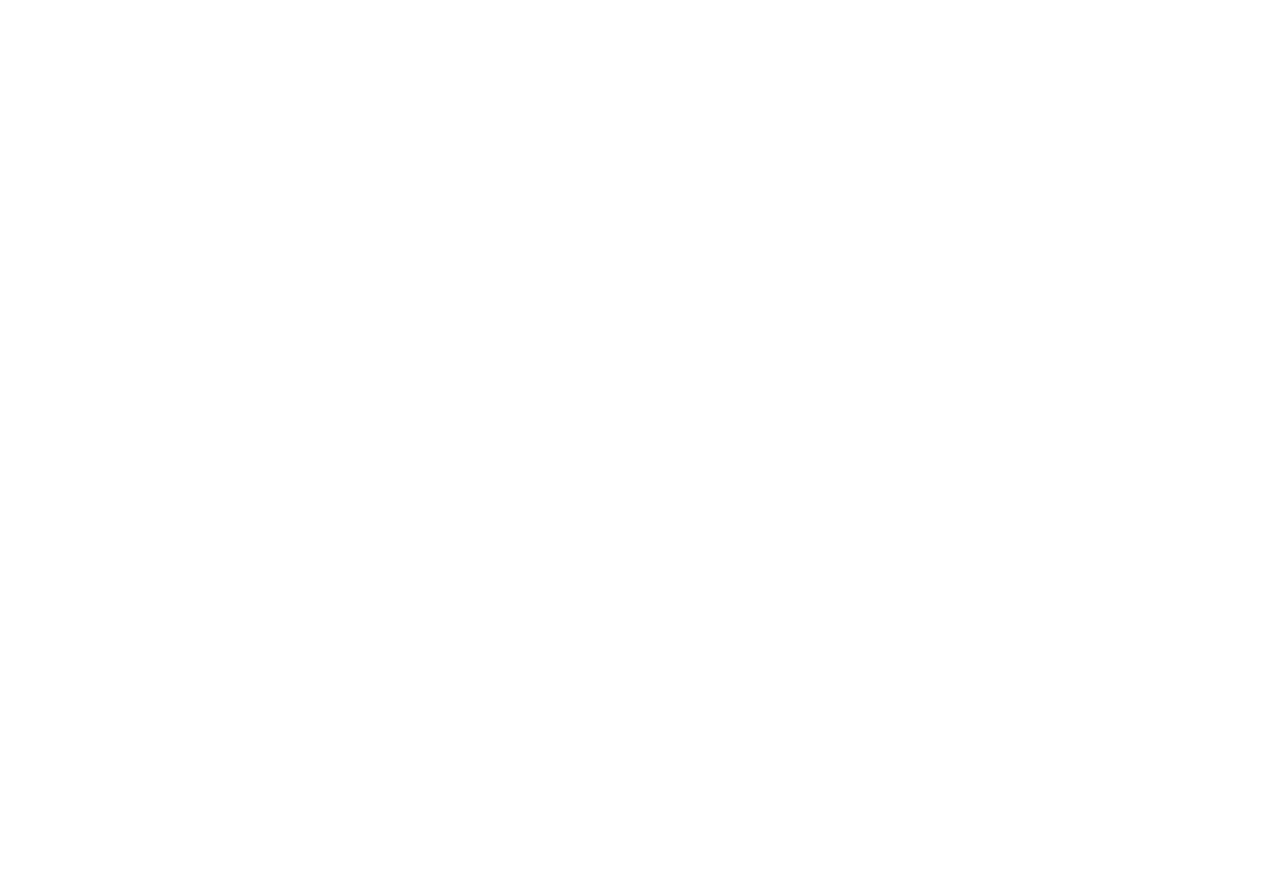
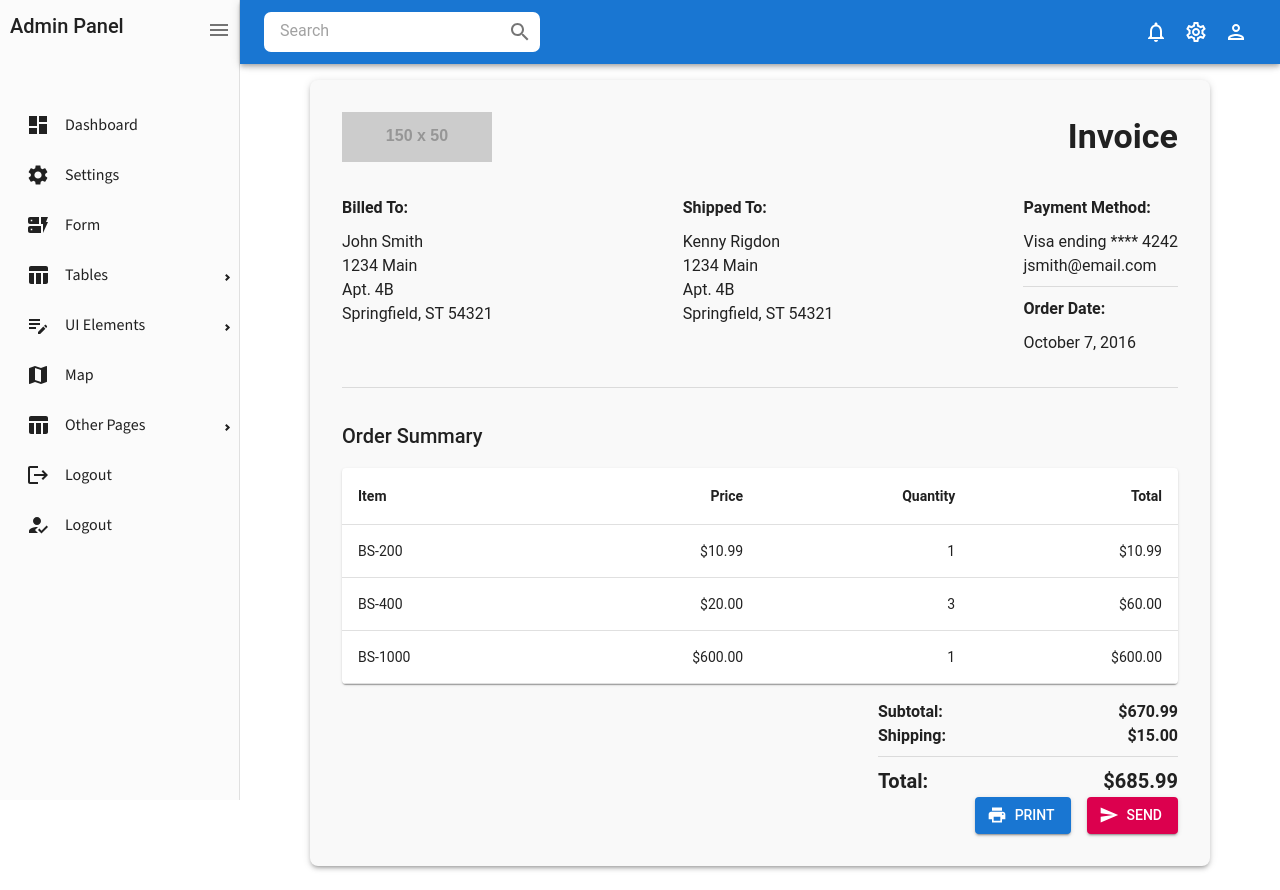
Before and after one commit to SaurabhNegis/Admin_panel, a React (Vite) app: page /invoice in a window 1280 px wide. Before the commit this address had no page. Before the commit the page ends 800 px from the top, so only its background shows below. Built offline with nearby package versions, Linux system fonts and the light colour scheme; a web font is replaced by a local one.

Commit message:
created invoice page and edited the signup page with adding a last name input section

```diff
--- a/src/App.jsx
+++ b/src/App.jsx
@@ -5,11 +5,13 @@
 import CssBaseline from '@mui/material/CssBaseline';
 import AppRoutes from './routes/AppRoutes';
 import theme from './theme/theme';
+import PrintStyles from './PrintStyles';
 function App() {
 
   return (
     <ThemeProvider theme={theme}>
       <CssBaseline />
+      {/* <PrintStyles/> */}
         <Router>
           <AppRoutes />
         </Router>
--- a/src/components/common/Header.jsx
+++ b/src/components/common/Header.jsx
@@ -10,6 +10,7 @@
 const Header = ({ onMenuClick, isCollapsed }) => {
   return (
     //   AppBar - Navigation bar component ,it serves as a container for elements of navigation
+    <div className="no-print">
     <AppBar
       position="fixed"
       sx={{
@@ -18,6 +19,7 @@
         marginLeft: { md: `${isCollapsed ? 80 : 240}px` },
         transition: "width 0.3s ease, margin-left 0.3s ease",
       }}
+
     >
       <Toolbar>
         {/* Sidebar Toggle Button (MenuOutlinedIcon) */}
@@ -72,6 +74,8 @@
         </Box>
       </Toolbar>
     </AppBar>
+
+    </div>
   );
 };
 
--- a/src/components/common/Sidebar.jsx
+++ b/src/components/common/Sidebar.jsx
@@ -11,6 +11,9 @@
 import FunctionsIcon from '@mui/icons-material/Functions';
 import MapIcon from '@mui/icons-material/Map';
 import EditNoteIcon from '@mui/icons-material/EditNote';
+import HowToRegIcon from '@mui/icons-material/HowToReg';
+import ReceiptIcon from '@mui/icons-material/Receipt';
+
 const Sidebars = ({ isCollapsed, setIsCollapsed }) => {
   const location = useLocation(); // Getting the current location for sidebar menuitem
 
@@ -19,6 +22,8 @@
   };
 
   return (
+
+
     <Box sx={{ overflow: "hidden", width: "100%" }}>
       <Sidebar
         collapsed={isCollapsed}
@@ -158,6 +163,33 @@
             {!isCollapsed && "Map"}
           </MenuItem>
 
+
+          {/* Other Pages  navigation */}
+          <SubMenu icon={<TableChartIcon />} label="Other Pages">
+            {/*Basic Tabel */}
+
+            <MenuItem
+              icon={<TableChartIcon />}
+              component={<Link to={"/invoice"} />}
+            active={location.pathname === "/invoice"} // Check if the current route matches
+            >
+              Invoice
+            </MenuItem>
+            {/* Data table  */}
+
+            {/* <MenuItem
+              icon={<PivotTableChartIcon />}
+              component={<Link to={"/dataTable"} />}
+            active={location.pathname === "/dataTable"} // Check if the current route matches
+
+            >
+              Data Table{" "}
+            </MenuItem> */}
+          </SubMenu>
+
+
+
+
           {/* Logout MenuItem  navigation*/}
           <MenuItem
             icon={<Logout />}
@@ -166,9 +198,20 @@
           >
             {!isCollapsed && "Logout"}
           </MenuItem>
+                   {/* Signup MenuItem  navigation*/}
+                   <MenuItem
+            icon={<HowToRegIcon />}
+            component={<Link to={"/signup"} />}
+            active={location.pathname === "/signup"} // Check if the current route matches
+          >
+            {!isCollapsed && "Logout"}
+          </MenuItem>
         </Menu>
       </Sidebar>
     </Box>
+
+
+
   );
 };
 
--- a/src/pages/loginSignupLogout/SignUp.jsx
+++ b/src/pages/loginSignupLogout/SignUp.jsx
@@ -1,21 +1,13 @@
-import * as React from 'react';
+import React, { useState, useRef } from 'react';
 import { useNavigate } from 'react-router-dom';
-import Box from '@mui/material/Box';
-import Button from '@mui/material/Button';
-import Checkbox from '@mui/material/Checkbox';
-import FormControlLabel from '@mui/material/FormControlLabel';
-import FormLabel from '@mui/material/FormLabel';
-import FormControl from '@mui/material/FormControl';
-import TextField from '@mui/material/TextField';
-import Typography from '@mui/material/Typography';
-import Stack from '@mui/material/Stack';
-import MuiCard from '@mui/material/Card';
-import { styled } from '@mui/material/styles';//use for creating a custom style
+import {
+  Box, Button, Checkbox, FormControlLabel, FormLabel,
+  FormControl, TextField, Typography, Stack, Card as MuiCard
+} from '@mui/material';
+import { styled } from '@mui/material/styles';
 import AppTheme from '../../theme/AppTheme';
 import ColorModeSelect from '../../theme/ColorModeSelect';
 
-
-// Styled to Card
 const Card = styled(MuiCard)(({ theme }) => ({
   display: 'flex',
   flexDirection: 'column',
@@ -24,116 +16,105 @@
   padding: theme.spacing(4),
   gap: theme.spacing(2),
   margin: 'auto',
-  boxShadow:
-    'hsla(220, 30%, 5%, 0.05) 0px 5px 15px 0px, hsla(220, 25%, 10%, 0.05) 0px 15px 35px -5px',
-  [theme.breakpoints.up('sm')]: {
-    width: '450px',
-  },
+  boxShadow: 'hsla(220, 30%, 5%, 0.05) 0px 5px 15px, hsla(220, 25%, 10%, 0.05) 0px 15px 35px -5px',
+  [theme.breakpoints.up('sm')]: { width: '450px' },
   ...theme.applyStyles('dark', {
-    boxShadow:
-      'hsla(220, 30%, 5%, 0.5) 0px 5px 15px 0px, hsla(220, 25%, 10%, 0.08) 0px 15px 35px -5px',
+    boxShadow: 'hsla(220, 30%, 5%, 0.5) 0px 5px 15px, hsla(220, 25%, 10%, 0.08) 0px 15px 35px -5px',
   }),
 }));
 
-// styled to the SignUpContainer
 const SignUpContainer = styled(Stack)(({ theme }) => ({
-  height: 'calc((1 - var(--template-frame-height, 0)) * 100dvh)',
-  minHeight: '100%',
+  height: '100vh',
   padding: theme.spacing(2),
-  [theme.breakpoints.up('sm')]: {
-    padding: theme.spacing(4),
-  },
-//   '&::before': {
-//     content: '""',
-//     display: 'block',
-//     position: 'absolute',
-//     zIndex: -1,
-//     inset: 0,
-//     backgroundImage:
-//       'radial-gradient(ellipse at 50% 50%, hsl(210, 100%, 97%), hsl(0, 0%, 100%))',
-//     backgroundRepeat: 'no-repeat',
-//     ...theme.applyStyles('dark', {
-//       backgroundImage:
-//         'radial-gradient(at 50% 50%, hsla(210, 100%, 16%, 0.5), hsl(220, 30%, 5%))',
-//     }),
-//   },
+  [theme.breakpoints.up('sm')]: { padding: theme.spacing(4) },
 }));
 
 export default function SignUp(props) {
   const navigate = useNavigate();
 
-//   useState section
-  const [emailError, setEmailError] = React.useState(false);
-  const [emailErrorMessage, setEmailErrorMessage] = React.useState('');
-  const [passwordError, setPasswordError] = React.useState(false);
-  const [passwordErrorMessage, setPasswordErrorMessage] = React.useState('');
-  const [nameError, setNameError] = React.useState(false);
-  const [nameErrorMessage, setNameErrorMessage] = React.useState('');
+  const [firstNameError, setFirstNameError] = useState(false);
+  const [firstNameErrorMessage, setFirstNameErrorMessage] = useState('');
+  const [lastNameError, setLastNameError] = useState(false);
+  const [lastNameErrorMessage, setLastNameErrorMessage] = useState('');
+  const [emailError, setEmailError] = useState(false);
+  const [emailErrorMessage, setEmailErrorMessage] = useState('');
+  const [passwordError, setPasswordError] = useState(false);
+  const [passwordErrorMessage, setPasswordErrorMessage] = useState('');
 
-//   Validation for inputs
+  const firstNameRef = useRef(null);
+  const lastNameRef = useRef(null);
+  const emailRef = useRef(null);
+  const passwordRef = useRef(null);
 
   const validateInputs = () => {
-    const email = document.getElementById('email');
-    const password = document.getElementById('password');
-    const name = document.getElementById('name');
-
     let isValid = true;
 
-    if (!email.value || !/\S+@\S+\.\S+/.test(email.value)) {
+    if (!firstNameRef.current.value.trim()) {
+      setFirstNameError(true);
+      setFirstNameErrorMessage('First name is required.');
+      firstNameRef.current.focus();
+      isValid = false;
+    } else {
+      setFirstNameError(false);
+      setFirstNameErrorMessage('');
+    }
+
+    if (!lastNameRef.current.value.trim()) {
+      setLastNameError(true);
+      setLastNameErrorMessage('Last name is required.');
+      lastNameRef.current.focus();
+      isValid = false;
+    } else {
+      setLastNameError(false);
+      setLastNameErrorMessage('');
+    }
+
+    if (!emailRef.current.value || !/\S+@\S+\.\S+/.test(emailRef.current.value)) {
       setEmailError(true);
       setEmailErrorMessage('Please enter a valid email address.');
+      emailRef.current.focus();
       isValid = false;
     } else {
       setEmailError(false);
       setEmailErrorMessage('');
     }
 
-    if (!password.value || password.value.length < 6) {
+    if (!passwordRef.current.value || passwordRef.current.value.length < 6) {
       setPasswordError(true);
       setPasswordErrorMessage('Password must be at least 6 characters long.');
+      passwordRef.current.focus();
       isValid = false;
     } else {
       setPasswordError(false);
       setPasswordErrorMessage('');
     }
 
-    if (!name.value || name.value.length < 1) {
-      setNameError(true);
-      setNameErrorMessage('Name is required.');
-      isValid = false;
-    } else {
-      setNameError(false);
-      setNameErrorMessage('');
-    }
-
     return isValid;
   };
 
   const handleSubmit = (event) => {
-    event.preventDefault(); // prevent default form submission behavior
-    if (!validateInputs()) {
-      return;
-    }
-    const data = new FormData(event.currentTarget);
+    event.preventDefault();
+    if (!validateInputs()) return;
+
     console.log({
-      name: data.get('name'),
-      lastName: data.get('lastName'),
-      email: data.get('email'),
-      password: data.get('password'),
+      firstName: firstNameRef.current.value,
+      lastName: lastNameRef.current.value,
+      email: emailRef.current.value,
+      password: passwordRef.current.value,
     });
-    // Redirect to "./" after successful sign up.
+
     navigate("/");
   };
 
   return (
     <AppTheme {...props}>
       <ColorModeSelect sx={{ position: 'fixed', top: '1rem', right: '1rem' }} />
-      <SignUpContainer direction="column" justifyContent="space-between">
+      <SignUpContainer direction="column" justifyContent="center">
         <Card variant="outlined">
           <Typography
             component="h1"
             variant="h4"
-            sx={{ width: '100%', fontSize: 'clamp(2rem, 10vw, 2.15rem)' }}
+            sx={{ fontSize: 'clamp(2rem, 10vw, 2.15rem)', textAlign: 'center' }}
           >
             Sign up to Admin Panel
           </Typography>
@@ -143,22 +124,37 @@
             sx={{ display: 'flex', flexDirection: 'column', gap: 2 }}
           >
             <FormControl>
-              <FormLabel htmlFor="name">Full name</FormLabel>
+              <FormLabel htmlFor="firstName">First Name</FormLabel>
               <TextField
-                autoComplete="name"
-                name="name"
+                inputRef={firstNameRef}
+                name="firstName"
                 required
                 fullWidth
-                id="name"
-                placeholder="Jon Snow"
-                error={nameError}
-                helperText={nameErrorMessage}
-                color={nameError ? 'error' : 'primary'}
+                id="firstName"
+                placeholder="Jon"
+                error={firstNameError}
+                helperText={firstNameErrorMessage}
               />
             </FormControl>
+
+            <FormControl>
+              <FormLabel htmlFor="lastName">Last Name</FormLabel>
+              <TextField
+                inputRef={lastNameRef}
+                name="lastName"
+                required
+                fullWidth
+                id="lastName"
+                placeholder="Snow"
+                error={lastNameError}
+                helperText={lastNameErrorMessage}
+              />
+            </FormControl>
+
             <FormControl>
               <FormLabel htmlFor="email">Email</FormLabel>
               <TextField
+                inputRef={emailRef}
                 required
                 fullWidth
                 id="email"
@@ -168,12 +164,13 @@
                 variant="outlined"
                 error={emailError}
                 helperText={emailErrorMessage}
-                color={emailError ? 'error' : 'primary'}
               />
             </FormControl>
+
             <FormControl>
               <FormLabel htmlFor="password">Password</FormLabel>
               <TextField
+                inputRef={passwordRef}
                 required
                 fullWidth
                 name="password"
@@ -184,13 +181,14 @@
                 variant="outlined"
                 error={passwordError}
                 helperText={passwordErrorMessage}
-                color={passwordError ? 'error' : 'primary'}
               />
             </FormControl>
+
             <FormControlLabel
               control={<Checkbox value="allowExtraEmails" color="primary" />}
               label="I want to receive updates via email."
             />
+
             <Button type="submit" fullWidth variant="contained">
               Sign up
             </Button>
--- /dev/null
+++ b/src/pages/otherPages/Invoice.jsx
@@ -0,0 +1,205 @@
+import React from 'react';
+import {
+  Box,
+  Typography,
+  Divider,
+  Table,
+  TableBody,
+  TableCell,
+  TableContainer,
+  TableHead,
+  TableRow,
+  Paper,
+  Button,
+  GlobalStyles,
+} from '@mui/material';
+import PrintIcon from '@mui/icons-material/Print';
+import SendIcon from '@mui/icons-material/Send';
+
+const Invoices = () => {
+  const handlePrint = () => {
+    window.print();
+  };
+
+  const handleSend = () => {
+    // Replace this alert with your email sending logic
+    alert('Invoice sent!');
+  };
+
+  return (
+    <>
+      {/* Global print styles */}
+      <GlobalStyles
+        styles={{
+          '@media print': {
+            'html, body': {
+              backgroundColor: '#fff',
+              color: '#000',
+              // Ensure backgrounds and colors are printed accurately
+              WebkitPrintColorAdjust: 'exact',
+            },
+            // Remove shadows and margins that might interfere with printing
+            '.MuiBox-root': {
+              boxShadow: 'none !important',
+            },
+            // Hide elements that you don't want printed (if any)
+            '.no-print': {
+              display: 'none',
+            },
+          },
+        }}
+      />
+      <Box
+        sx={{
+          p: { xs: 2, md: 4 },
+          maxWidth: '900px',
+          mx: 'auto',
+          backgroundColor: '#f9f9f9',
+          borderRadius: 2,
+          boxShadow: 3,
+        }}
+      >
+        {/* Header with Logo and Invoice Title */}
+        <Box
+          sx={{
+            display: 'flex',
+            justifyContent: 'space-between',
+            alignItems: 'center',
+            mb: 4,
+          }}
+        >
+          <img
+            src="https://via.placeholder.com/150x50?text=Logo"
+            alt="Logo"
+            style={{ maxWidth: '150px' }}
+          />
+          <Typography variant="h4" component="h1" sx={{ fontWeight: 'bold' }}>
+            Invoice
+          </Typography>
+        </Box>
+
+        {/* Billing, Shipping, and Payment Information */}
+        <Box
+          sx={{
+            display: 'flex',
+            flexDirection: { xs: 'column', md: 'row' },
+            justifyContent: 'space-between',
+            gap: 4,
+            mb: 4,
+          }}
+        >
+          {/* Billed To */}
+          <Box>
+            <Typography variant="subtitle1" sx={{ fontWeight: 'bold', mb: 1 }}>
+              Billed To:
+            </Typography>
+            <Typography>John Smith</Typography>
+            <Typography>1234 Main</Typography>
+            <Typography>Apt. 4B</Typography>
+            <Typography>Springfield, ST 54321</Typography>
+          </Box>
+          {/* Shipped To */}
+          <Box>
+            <Typography variant="subtitle1" sx={{ fontWeight: 'bold', mb: 1 }}>
+              Shipped To:
+            </Typography>
+            <Typography>Kenny Rigdon</Typography>
+            <Typography>1234 Main</Typography>
+            <Typography>Apt. 4B</Typography>
+            <Typography>Springfield, ST 54321</Typography>
+          </Box>
+          {/* Payment Method and Order Date */}
+          <Box>
+            <Typography variant="subtitle1" sx={{ fontWeight: 'bold', mb: 1 }}>
+              Payment Method:
+            </Typography>
+            <Typography>Visa ending **** 4242</Typography>
+            <Typography>jsmith@email.com</Typography>
+            <Divider sx={{ my: 1 }} />
+            <Typography variant="subtitle1" sx={{ fontWeight: 'bold', mb: 1 }}>
+              Order Date:
+            </Typography>
+            <Typography>October 7, 2016</Typography>
+          </Box>
+        </Box>
+
+        <Divider sx={{ mb: 4 }} />
+
+        {/* Order Summary */}
+        <Typography variant="h6" sx={{ mb: 2 }}>
+          Order Summary
+        </Typography>
+      {/* Order Summary Table */}
+<TableContainer component={Paper} sx={{ mb: 2 }}>
+  <Table>
+    <TableHead>
+      <TableRow>
+        <TableCell sx={{ fontWeight: 'bold' }}>Item</TableCell>
+        <TableCell align="right" sx={{ fontWeight: 'bold' }}>Price</TableCell>
+        <TableCell align="right" sx={{ fontWeight: 'bold' }}>Quantity</TableCell>
+        <TableCell align="right" sx={{ fontWeight: 'bold' }}>Total</TableCell>
+      </TableRow>
+    </TableHead>
+    <TableBody>
+      <TableRow>
+        <TableCell>BS-200</TableCell>
+        <TableCell align="right">$10.99</TableCell>
+        <TableCell align="right">1</TableCell>
+        <TableCell align="right">$10.99</TableCell>
+      </TableRow>
+      <TableRow>
+        <TableCell>BS-400</TableCell>
+        <TableCell align="right">$20.00</TableCell>
+        <TableCell align="right">3</TableCell>
+        <TableCell align="right">$60.00</TableCell>
+      </TableRow>
+      <TableRow>
+        <TableCell>BS-1000</TableCell>
+        <TableCell align="right">$600.00</TableCell>
+        <TableCell align="right">1</TableCell>
+        <TableCell align="right">$600.00</TableCell>
+      </TableRow>
+    </TableBody>
+  </Table>
+</TableContainer>
+
+{/* Summary Section Below Table */}
+<Box sx={{ display: 'flex', justifyContent: 'flex-end', flexDirection: 'column', maxWidth: '300px', ml: 'auto' }}>
+  <Typography variant="body1" sx={{ fontWeight: 'bold', display: 'flex', justifyContent: 'space-between' }}>
+    Subtotal: <span>$670.99</span>
+  </Typography>
+  <Typography variant="body1" sx={{ fontWeight: 'bold', display: 'flex', justifyContent: 'space-between' }}>
+    Shipping: <span>$15.00</span>
+  </Typography>
+  <Divider sx={{ my: 1 }} />
+  <Typography variant="h6" sx={{ fontWeight: 'bold', display: 'flex', justifyContent: 'space-between' }}>
+    Total: <span>$685.99</span>
+  </Typography>
+</Box>
+
+
+        {/* Action Buttons for Print and Send */}
+        <Box sx={{ display: 'flex', justifyContent: 'flex-end', gap: 2 }}>
+          <Button
+            variant="contained"
+            color="primary"
+            startIcon={<PrintIcon />}
+            onClick={handlePrint}
+          >
+            Print
+          </Button>
+          <Button
+            variant="contained"
+            color="secondary"
+            startIcon={<SendIcon />}
+            onClick={handleSend}
+          >
+            Send
+          </Button>
+        </Box>
+      </Box>
+    </>
+  );
+};
+
+export default Invoices;
--- a/src/routes/AppRoutes.jsx
+++ b/src/routes/AppRoutes.jsx
@@ -18,6 +18,7 @@
 import Modals from '../pages/Ui_Elements/Modals';
 import Maps from '../pages/Maps/Maps';
 import SignUp from '../pages/loginSignupLogout/SignUp';
+import Invoice from '../pages/otherPages/Invoice';
 
 const AppRoutes = () => (
   <Routes>
@@ -60,6 +61,12 @@
         {/* Route for Maps page */}
         <Route path="maps" element={<Maps />} />
 
+
+        {/* other pages routes */}
+        <Route path="invoice" element={<Invoice />} />
+
+
+
     </Route>
 
     {/* Uncomment this to handle unknown routes with a NotFound page */}
```
Also changed, not shown: src/PrintStyles.jsx (added, +16 -0 lines).
